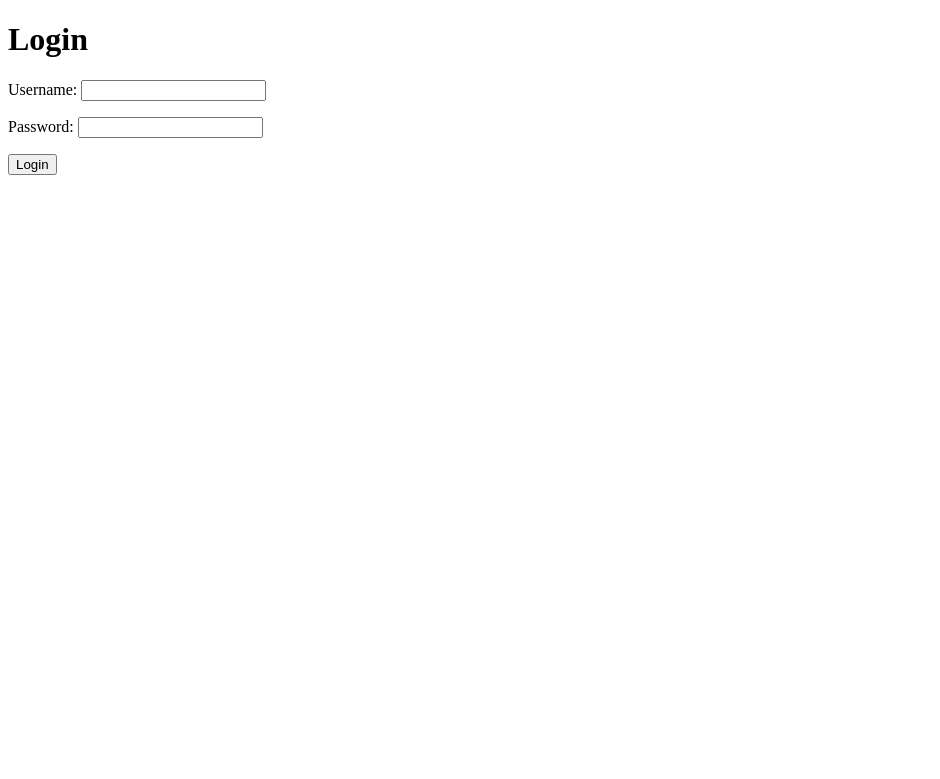
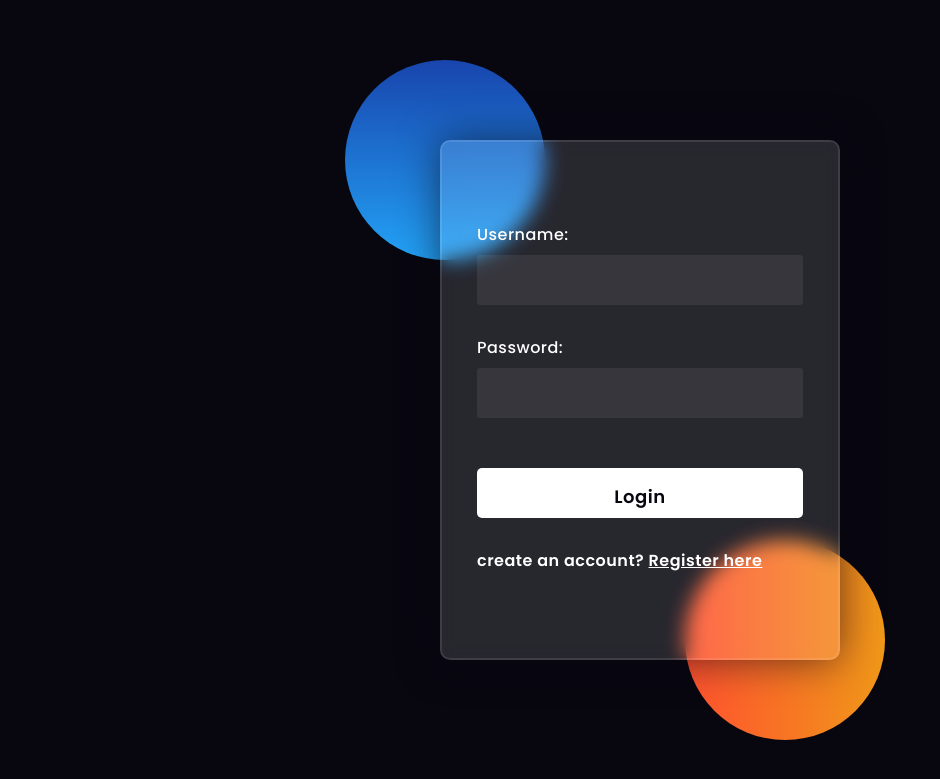
Before and after one commit to Rubens1010/ProjetoSoftware, a Django app: page /my_login in a window 1280 px wide. Shown: the top 779 px of the page, without its empty margins (0-940 px from the left). Run offline with Django 5.2, Linux system fonts and the light colour scheme.

Commit message:
feat: adding style

```diff
--- a/project/crm/templates/crm/dashboard.html
+++ b/project/crm/templates/crm/dashboard.html
@@ -7,7 +7,7 @@
 </head>
 <body>
     <h1>This is the dashboard</h1>
-
+    <h1>Olá {{ request.user.username }}</h1>
 
     <a href="{% url 'user-logout' %}"> Logout here</a>
 
--- a/project/crm/templates/crm/my_login.html
+++ b/project/crm/templates/crm/my_login.html
@@ -1,22 +1,153 @@
 <!DOCTYPE html>
 <html lang="en">
 <head>
-    <meta charset="UTF-8">
-    <meta name="viewport" content="width=device-width, initial-scale=1.0">
-    <title>Document</title>
+  <!-- Design by foolishdeveloper.com -->
+    <title>Glassmorphism login Form Tutorial in html css</title>
+
+    <link rel="preconnect" href="https://fonts.gstatic.com">
+    <link rel="stylesheet" href="https://cdnjs.cloudflare.com/ajax/libs/font-awesome/5.15.4/css/all.min.css">
+    <link href="https://fonts.googleapis.com/css2?family=Poppins:wght@300;500;600&display=swap" rel="stylesheet">
+    <!--Stylesheet-->
+    <style media="screen">
+      *,
+*:before,
+*:after{
+    padding: 0;
+    margin: 0;
+    box-sizing: border-box;
+}
+body{
+    background-color: #080710;
+}
+.background{
+    width: 430px;
+    height: 520px;
+    position: absolute;
+    transform: translate(-50%,-50%);
+    left: 50%;
+    top: 50%;
+}
+.background .shape{
+    height: 200px;
+    width: 200px;
+    position: absolute;
+    border-radius: 50%;
+}
+.shape:first-child{
+    background: linear-gradient(
+        #1845ad,
+        #23a2f6
+    );
+    left: -80px;
+    top: -80px;
+}
+.shape:last-child{
+    background: linear-gradient(
+        to right,
+        #ff512f,
+        #f09819
+    );
+    right: -30px;
+    bottom: -80px;
+}
+form{
+    height: 520px;
+    width: 400px;
+    background-color: rgba(255,255,255,0.13);
+    position: absolute;
+    transform: translate(-50%,-50%);
+    top: 50%;
+    left: 50%;
+    border-radius: 10px;
+    backdrop-filter: blur(10px);
+    border: 2px solid rgba(255,255,255,0.1);
+    box-shadow: 0 0 40px rgba(8,7,16,0.6);
+    padding: 50px 35px;
+}
+form *{
+    font-family: 'Poppins',sans-serif;
+    color: #ffffff;
+    letter-spacing: 0.5px;
+    outline: none;
+    border: none;
+}
+form h3{
+    font-size: 32px;
+    font-weight: 500;
+    line-height: 42px;
+    text-align: center;
+}
+
+label{
+    display: block;
+    margin-top: 30px;
+    font-size: 16px;
+    font-weight: 500;
+}
+input{
+    display: block;
+    height: 50px;
+    width: 100%;
+    background-color: rgba(255,255,255,0.07);
+    border-radius: 3px;
+    padding: 0 10px;
+    margin-top: 8px;
+    font-size: 14px;
+    font-weight: 300;
+}
+::placeholder{
+    color: #e5e5e5;
+}
+.button{
+    margin-top: 50px;
+    width: 100%;
+    background-color: #ffffff;
+    color: #080710;
+    padding: 15px 0;
+    font-size: 18px;
+    font-weight: 600;
+    border-radius: 5px;
+    cursor: pointer;
+}
+
+.social{
+  margin-top: 30px;
+  display: flex;
+}
+.social div{
+  background: red;
+  width: 150px;
+  border-radius: 3px;
+  padding: 5px 10px 10px 5px;
+  background-color: rgba(255,255,255,0.27);
+  color: #eaf0fb;
+  text-align: center;
+}
+.social div:hover{
+  background-color: rgba(255,255,255,0.47);
+}
+.social .fb{
+  margin-left: 25px;
+}
+.social i{
+  margin-right: 4px;
+}
+
+    </style>
 </head>
 <body>
-    <h1>Login</h1>
-
-
+    <div class="background">
+        <div class="shape"></div>
+        <div class="shape"></div>
+    </div>
     <form method="POST" autocomplete="off">
-
         {% csrf_token %}
-
-        {{loginform.as_p}} <!-- .as_p = desing retirar para testar novos desing -->
-        <input type="submit" value="Login">
-
-    </form>
+        {{ loginform.as_p }}
+        <input class="button" type="submit" value="Login">
+        <div class="social">
+          </div>
+          <h4>create an account? <a href="{% url 'register' %}" class="btn">Register here</a></h4>
+      </form>
 
 </body>
 </html>
```
Also changed, not shown: project/crm/templates/crm/index.html (+38 -7 lines), project/db.sqlite3.
